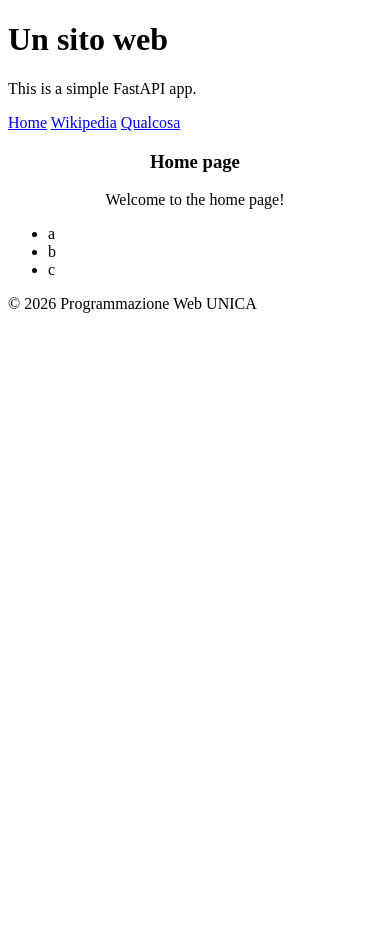
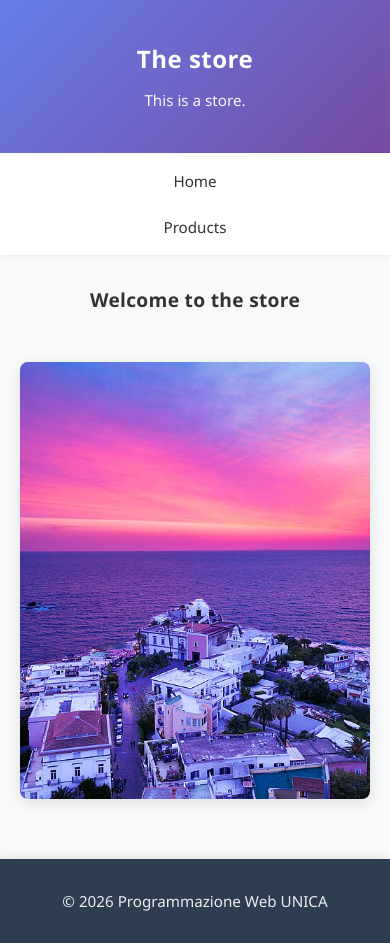
Before and after one commit to glendatzori/lab_2026, a FastAPI app: page / in a window 390 px wide. Before the commit the page ends 313 px from the top, so only its background shows below. Run offline with FastAPI, Linux system fonts and the light colour scheme.

```diff
--- a/main.py
+++ b/main.py
@@ -1,32 +1,35 @@
 from fastapi import FastAPI, Request
 from fastapi.responses import HTMLResponse
 from fastapi.templating import Jinja2Templates
+from fastapi.staticfiles import StaticFiles
 
 app = FastAPI()
+app.mount("/static", StaticFiles(directory = "static"), name="static")
 templates = Jinja2Templates(directory="templates") #dobbiamo dire al motore di templating dove sono contenuti i nostri file di templates
 #meccanismo che ci permette di prendere il codice che abbiamo scritto e metterlo in output si chiama TEMPLATING
-
-"""
+product_list = [
+    { "name":"notebook DELL", "price": 2999.99, "location": "Cagliari"},
+    { "name":"smartphone Xiaomi", "price": 999.99, "location": "Napoli"},
+    { "name":"notebook ASUS", "price": 1599.99, "location": "Bari"}
+]
 @app.get("/", response_class=HTMLResponse)  #formato in cui fastapi deve restituire il valore della funzione ---> statico
 def home(request: Request):
-    * Renders the home page. *
-    return templates.TemplateResponse(
-        request=request, name='home.html'  #quale file html passare al sito (in questo caso home o base)
-    ) # questo pattern verrà ripetuto
-"""
 
-@app.get("/", response_class=HTMLResponse)  #formato in cui fastapi deve restituire il valore della funzione ---> statico
-def home(request: Request):
-    text = {
-        "title" : "Home page",
-        "content" : "Welcome to the home page!"
-    }
-    context = {
-        "text" : text,
-        "sequence" : ["a", "b", "c"]
-    }
     return templates.TemplateResponse(
         request=request,
         name='home.html',
-        context=context
+        context={"text": "Welcome to the store"}
     )
+@app.get("/products", response_class=HTMLResponse)
+def products(request: Request):
+    return templates.TemplateResponse(
+        request=request,
+        name='products.html',
+        context={"product_list": product_list}
+    )
+
+"""
+@app.get("/ciao")
+def pippo
+url_for('pippo') ->"/ciao"
+"""
--- /dev/null
+++ b/static/styles.css
@@ -0,0 +1,246 @@
+/* ========================================
+   STORE WEBSITE - PROFESSIONAL STYLESHEET
+   ======================================== */
+
+/* Reset and Base Styles */
+* {
+    margin: 0;
+    padding: 0;
+    box-sizing: border-box;
+}
+
+body {
+    font-family: 'Segoe UI', Tahoma, Geneva, Verdana, sans-serif;
+    line-height: 1.6;
+    color: #333;
+    background-color: #f8f9fa;
+}
+
+/* ========================================
+   HEADER STYLES
+   ======================================== */
+
+header {
+    background: linear-gradient(135deg, #667eea 0%, #764ba2 100%);
+    color: white;
+    padding: 40px 20px;
+    text-align: center;
+    box-shadow: 0 2px 10px rgba(0, 0, 0, 0.1);
+}
+
+header h1 {
+    font-size: 2.5rem;
+    margin-bottom: 10px;
+    font-weight: 700;
+    letter-spacing: 0.5px;
+}
+
+header p {
+    font-size: 1.1rem;
+    opacity: 0.95;
+    font-weight: 300;
+}
+
+/* ========================================
+   NAVIGATION STYLES
+   ======================================== */
+
+nav {
+    background-color: #ffffff;
+    padding: 15px 20px;
+    box-shadow: 0 2px 5px rgba(0, 0, 0, 0.05);
+    display: flex;
+    justify-content: center;
+    gap: 30px;
+    flex-wrap: wrap;
+    position: sticky;
+    top: 0;
+    z-index: 100;
+}
+
+nav a {
+    text-decoration: none;
+    color: #333;
+    font-weight: 500;
+    font-size: 1rem;
+    padding: 8px 16px;
+    border-radius: 4px;
+    transition: all 0.3s ease;
+    position: relative;
+}
+
+nav a:hover {
+    color: #667eea;
+    background-color: #f0f0f0;
+    transform: translateY(-2px);
+}
+
+nav a::after {
+    content: '';
+    position: absolute;
+    bottom: 0;
+    left: 50%;
+    width: 0;
+    height: 2px;
+    background-color: #667eea;
+    transition: all 0.3s ease;
+    transform: translateX(-50%);
+}
+
+nav a:hover::after {
+    width: 80%;
+}
+
+/* ========================================
+   CONTAINER AND CONTENT STYLES
+   ======================================== */
+
+.container {
+    max-width: 1200px;
+    margin: 40px auto;
+    padding: 0 20px;
+    min-height: 60vh;
+}
+
+/* ========================================
+   IMAGE STYLES
+   ======================================== */
+
+img {
+    max-width: 100%;
+    height: auto;
+    display: block;
+    border-radius: 8px;
+    box-shadow: 0 4px 15px rgba(0, 0, 0, 0.1);
+    transition: transform 0.3s ease;
+}
+
+img:hover {
+    transform: scale(1.02);
+}
+
+/* ========================================
+   HEADING STYLES
+   ======================================== */
+
+h3 {
+    color: #333;
+    font-size: 1.8rem;
+    font-weight: 600;
+    margin: 20px 0;
+    letter-spacing: 0.3px;
+}
+
+/* ========================================
+   TABLE STYLES
+   ======================================== */
+
+table {
+    width: 100%;
+    border-collapse: collapse;
+    margin: 20px 0;
+    background-color: white;
+    box-shadow: 0 2px 8px rgba(0, 0, 0, 0.1);
+    border-radius: 8px;
+    overflow: hidden;
+}
+
+table th {
+    background: linear-gradient(135deg, #667eea 0%, #764ba2 100%);
+    color: white;
+    padding: 16px 20px;
+    text-align: left;
+    font-weight: 600;
+    font-size: 1rem;
+    letter-spacing: 0.3px;
+}
+
+table td {
+    padding: 14px 20px;
+    border-bottom: 1px solid #e0e0e0;
+    font-size: 0.95rem;
+    color: #333;
+}
+
+table tr {
+    transition: background-color 0.3s ease;
+}
+
+table tbody tr:hover {
+    background-color: #f5f5f5;
+}
+
+table tbody tr:last-child td {
+    border-bottom: none;
+}
+
+/* ========================================
+   FOOTER STYLES
+   ======================================== */
+
+footer {
+    background-color: #2c3e50;
+    color: white;
+    text-align: center;
+    padding: 30px 20px;
+    margin-top: 60px;
+    box-shadow: 0 -2px 10px rgba(0, 0, 0, 0.1);
+}
+
+footer p {
+    font-size: 0.95rem;
+    opacity: 0.9;
+}
+
+/* ========================================
+   RESPONSIVE DESIGN
+   ======================================== */
+
+@media (max-width: 768px) {
+    header h1 {
+        font-size: 2rem;
+    }
+
+    header p {
+        font-size: 0.95rem;
+    }
+
+    nav {
+        gap: 15px;
+    }
+
+    nav a {
+        font-size: 0.95rem;
+        padding: 6px 12px;
+    }
+
+    h3 {
+        font-size: 1.4rem;
+    }
+
+    .container {
+        margin: 30px auto;
+        min-height: auto;
+    }
+}
+
+@media (max-width: 480px) {
+    header h1 {
+        font-size: 1.5rem;
+    }
+
+    nav {
+        flex-direction: column;
+        gap: 10px;
+        padding: 10px;
+    }
+
+    nav a {
+        width: 100%;
+        text-align: center;
+    }
+
+    h3 {
+        font-size: 1.2rem;
+    }
+}
--- a/templates/base.html
+++ b/templates/base.html
@@ -2,17 +2,17 @@
 <html lang="en">
 <head>
     <meta charset="UTF-8">
-    <title>Title</title>
+    <title>Store</title>
+    <link rel="stylesheet" href="{{url_for('static', path='styles.css') }}">  <!--collego il file css alla pagina html-->
 </head>
 <body>
     <header>
-        <h1>Un sito web</h1>
-        <p> This is a simple FastAPI app. </p>
+        <h1>The store</h1>
+        <p> This is a store. </p>
     </header>
     <nav>
         <a href="/">Home</a>
-        <a href="http://wikipedia.it">Wikipedia</a>
-        <a href="#">Qualcosa</a>
+        <a href="/products">Products</a>
     </nav>
     <div class = "container">
         {% block content%}          <!--aprire un placeholder e "content è il nome"-->
--- a/templates/home.html
+++ b/templates/home.html
@@ -1,10 +1,10 @@
 {% extends "base.html" %}  <!-- eredita da "base.html" la struttura-->
     {% block content %}     <!-- sto sovrascrivendo il block all'interno di base (OVERRIDE)-->
-    <h3 style="text-align: center">{{text.title}}</h3>
-    <p style="text-align: center">{{text.content}}</p>
-    <ul>
-        {% for word in sequence %}
-            <li>{{word}}</li>
-        {% endfor %}
-    </ul>
+    <h3 style="text-align: center">{{text}}</h3>
+<br>
+<div style="text-align: center">
+    <img src="{{url_for('static', path='tramonto.jpg') }}" alt="tramonto">
+</div>
 {% endblock %}
+
+<!--<img src="/static/tramonto.jpg" alt="tramonto"> -->
```
Also changed, not shown: templates/products.html (added, +18 -0 lines), static/tramonto.jpg (added).
